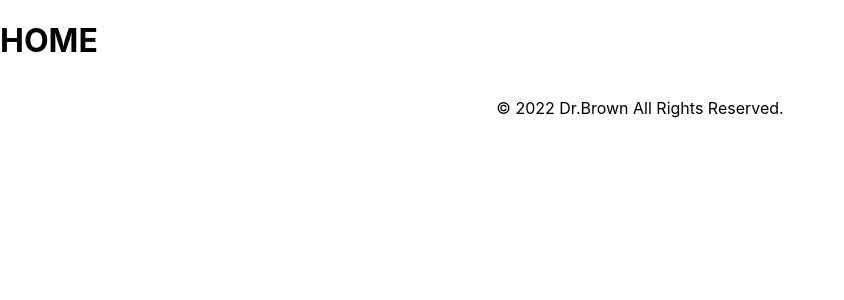
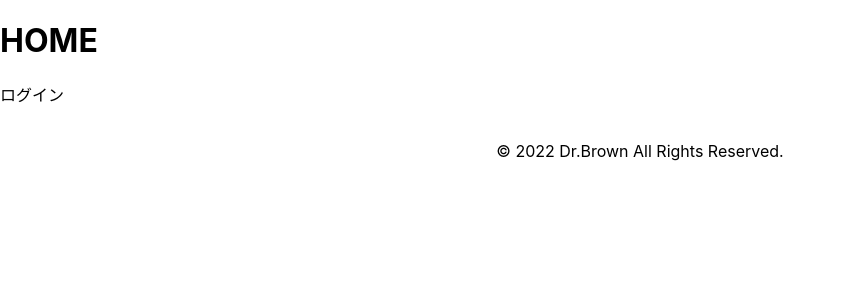
Before and after one commit to ryuichi3811/Dr.Brown, a Next.js app in the folder frontend/: page / in a window 1280 px wide. Shown: the top 300 px of the page, without its empty margins (0-844 px from the left). Built offline with nearby package versions, Linux system fonts and the light colour scheme.

Commit message:
create: Auth/login

```diff
--- a/frontend/src/pages/index.tsx
+++ b/frontend/src/pages/index.tsx
@@ -2,6 +2,7 @@ import type { NextPage } from 'next'
 import Layout from './Layout/Layout'
 import axios from 'axios'
 import useSWR from 'swr'
+import Link from 'next/link'
 
 const siteName = "HOME"
 const desc = "HOMEを表示"
@@ -19,6 +20,7 @@ const Home: NextPage = () => {
   return (
     <Layout siteName={siteName} desc={desc}>
       <h1>{siteName}</h1>
+      <div><Link href={"Auth/Login"}>ログイン</Link></div>
       <h3>{data.test}</h3>
     </Layout>
   )
```
Also changed, not shown: frontend/src/pages/Auth/Login.tsx (added, +11 -0 lines).
